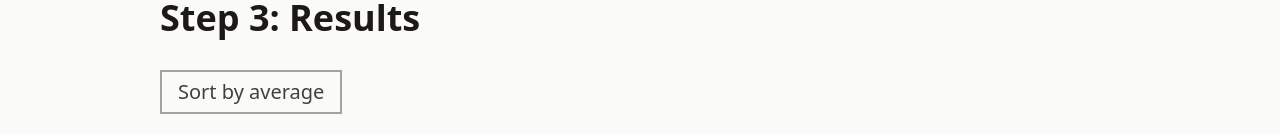
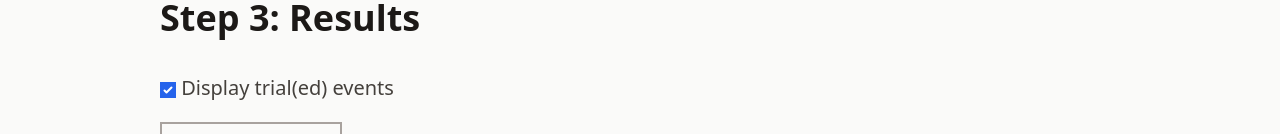
Before and after one commit to tctree333/tools, a SvelteKit app: page /scioly-perf in a window 1280 px wide. Shown: the part 799-933 px from the top of the page. Built offline with nearby package versions, Linux system fonts and the light colour scheme; no server answers.

Commit message:
add trials checkbox

```diff
--- a/src/routes/scioly-perf/+page.svelte
+++ b/src/routes/scioly-perf/+page.svelte
@@ -14,6 +14,8 @@
 	let schoolName = '';
 	let tournamentString = '';
 	let interpreters: { i: Interpreter; name: string }[] = [];
+
+	let displayTrials = true;
 
 	let people: {
 		[name: string]: {
@@ -88,10 +90,11 @@
 				if (!people[student]) people[student] = { average: -1, placings: {} };
 				people[student].placings[target.id] = {
 					team: teamName,
-					events: events.map((eventName) => [
-						eventName,
-						team.placingFor(i.events.find((e) => e.name === eventName))?.isolatedPoints
-					])
+					events: events.flatMap((eventName) => {
+						let event = i.events.find((e) => e.name === eventName);
+						if (!displayTrials && (event?.trial || event?.trialed)) return [];
+						return [[eventName, team.placingFor(event)?.isolatedPoints]];
+					})
 				};
 			});
 
@@ -213,8 +216,22 @@
 {/each}
 
 <h2>Step 3: Results</h2>
+<label class="block mb-4">
+	<input
+		type="checkbox"
+		bind:checked={displayTrials}
+		on:change={() => {
+			interpreters.forEach(({ name }) => {
+				if (!document.getElementById(name + 'checkbox')?.checked) return;
+				const target = document.getElementById(name);
+				updatePeople({ target });
+			});
+		}}
+	/>
+	Display trial(ed) events
+</label>
 <button
-	class="px-4 py-0.5 border-2 border-stone-400 mb-4"
+	class="px-4 py-0.5 border-2 border-stone-400 mb-4 block"
 	on:click={() => (sort = sort === 'name' ? 'avg' : 'name')}
 	>Sort by {sort === 'name' ? 'average' : 'name'}</button
 >
```
